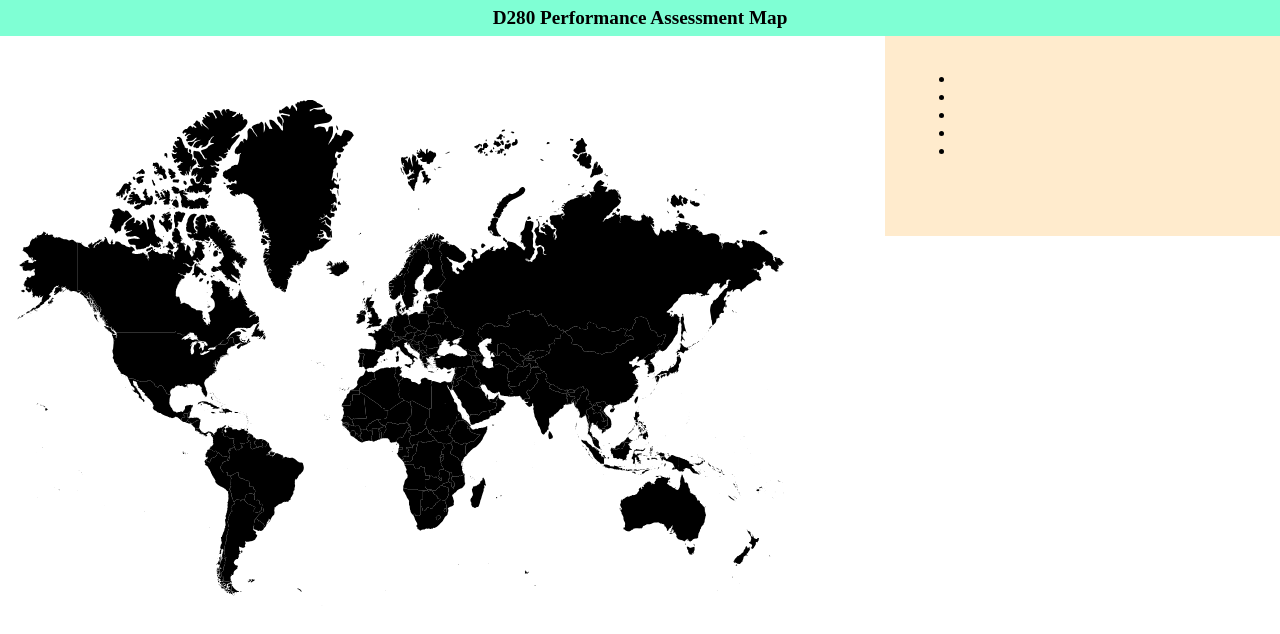
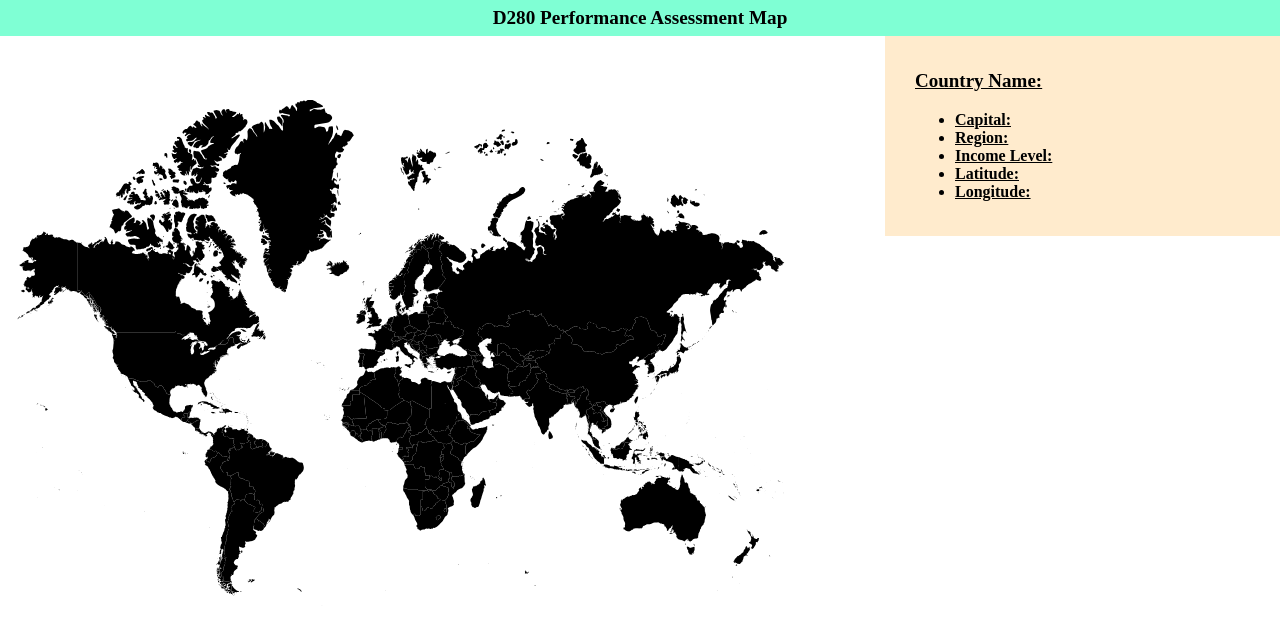
Before and after one commit to Mike-Benn/D280-map, an Angular app: page / in a window 1280 px wide. Shown: the top 634 px of the page. Built offline with nearby package versions, Linux system fonts and the light colour scheme.

Commit message:
Add classes to country info container contents

```diff
--- a/src/app/map/map.component.html
+++ b/src/app/map/map.component.html
@@ -510,13 +510,13 @@
             name="Zimbabwe" id="zw" (click)="onMouseClick('zw')"/>
       </svg>
       <div class="country-info">
-            <h3>{{ countryName }}</h3>
+            <p class="country-name"><span class="info-header">Country Name:</span> {{ countryName }}</p>
             <ul>
-                  <li>{{ capital }}</li>
-                  <li>{{ region }}</li>
-                  <li>{{ incomeLevel }}</li>
-                  <li>{{ latitude }}</li>
-                  <li>{{ longitude }}</li>
+                  <li><span class="info-header">Capital:</span>  {{ capital }}</li>
+                  <li><span class="info-header">Region:</span> {{ region }}</li>
+                  <li><span class="info-header">Income Level:</span> {{ incomeLevel }}</li>
+                  <li><span class="info-header">Latitude:</span> {{ latitude }}</li>
+                  <li><span class="info-header">Longitude:</span> {{ longitude }}</li>
             </ul>
       </div>
 </div>
```
